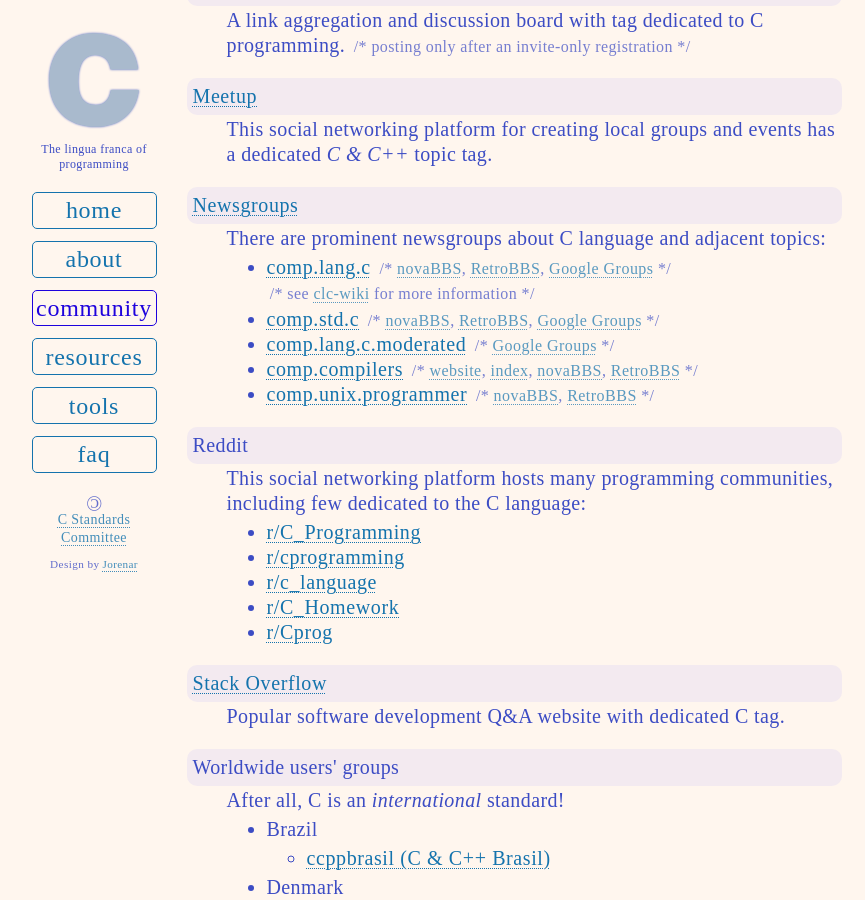
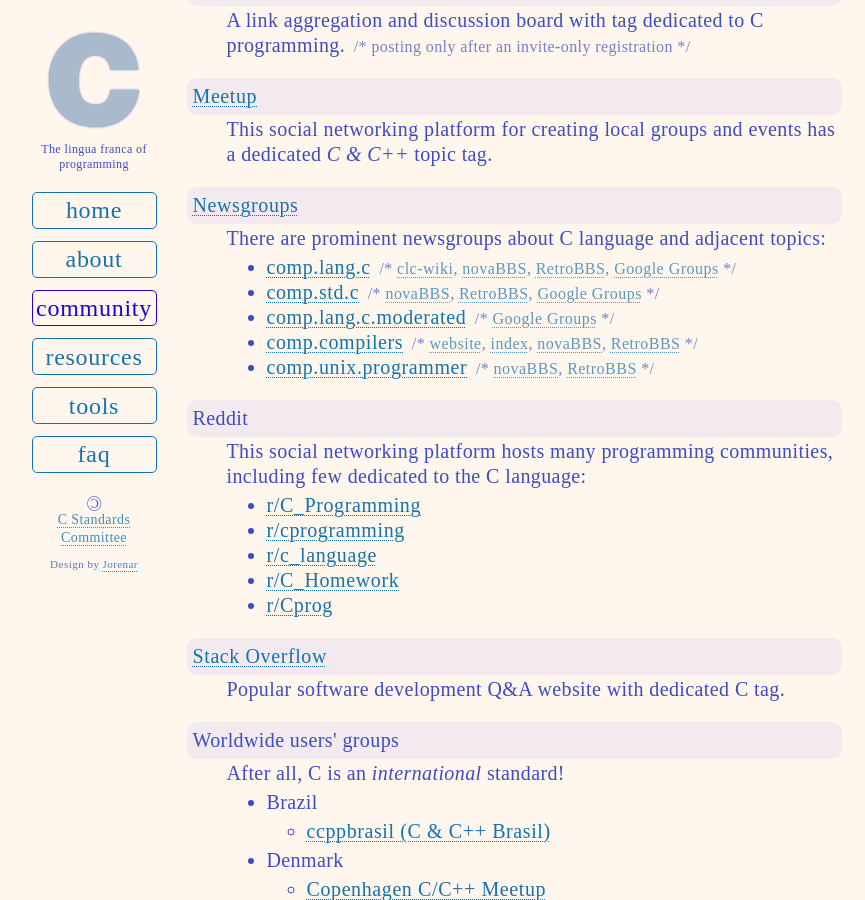
Before and after one commit to c-lang-org/c-www-homepage, a Jekyll site: the page built from _pages/community.html, in a window 1280 px wide and 900 px high, scrolled down 1097 px. Shown: the whole window, without its empty margins (201-1066 px from the left). Built offline with Jekyll 4.4.1, drawn with Linux system fonts in a browser that asks for light colours; part of the change alters nothing that is shown.

Commit message:
Update community

```diff
--- a/_pages/community.html
+++ b/_pages/community.html
@@ -84,11 +84,11 @@ permalink: /community
     <ul>
       <li><a href="news:comp.lang.c">comp.lang.c</a>
         <x-cmt>
+          <a href="https://clc-wiki.net/wiki/Main_Page">clc-wiki</a>,
           <a href="https://www.novabbs.com/devel/thread.php?group=comp.lang.c">novaBBS</a>,
           <a href="https://www.rocksolidbbs.com/devel/thread.php?group=comp.lang.c">RetroBBS</a>,
           <a href="https://groups.google.com/g/comp.lang.c">Google Groups</a>
         </x-cmt>
-        <x-cmt style="display:block">see <a href="https://clc-wiki.net/wiki/Main_Page">clc-wiki</a> for more information</x-cmt>
       </li>
       <li><a href="news:comp.std.c">comp.std.c</a>
         <x-cmt>
@@ -143,7 +143,7 @@ permalink: /community
     <ul>
       <li>Brazil
         <ul>
-          <li><a href="https://groups.google.com/g/ccppbrasil">ccppbrasil (C & C++ Brasil)</a></li>
+          <li><a href="https://groups.google.com/g/ccppbrasil">ccppbrasil (C &amp; C++ Brasil)</a></li>
         </ul>
       </li>
       <li>Denmark
@@ -158,7 +158,7 @@ permalink: /community
       </li>
       <li>United States of America
         <ul>
-          <li><a href="https://www.meetup.com/TwinCities-C-Meetup/">Twin Cities C & C++ Meetup</a></li>
+          <li><a href="https://www.meetup.com/TwinCities-C-Meetup/">Twin Cities C &amp; C++ Meetup</a></li>
         </ul>
       </li>
     </ul>
```
